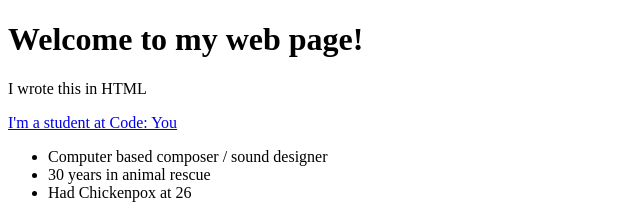
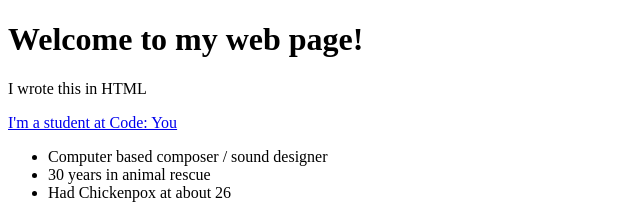
Before and after one commit to tsgxcode/About-Me-HTML, a plain HTML site: page index.html in a window 1280 px wide. Shown: the top 215 px of the page, 0-640 px from the left. Drawn offline with Linux system fonts and the light colour scheme.

Commit message:
Some correction

```diff
--- a/index.html
+++ b/index.html
@@ -15,7 +15,7 @@
       <ul>
         <li>Computer based composer / sound designer</li>
         <li>30 years in animal rescue</li>
-        <li>Had Chickenpox at 26</li>
+        <li>Had Chickenpox at about 26</li>
       </ul>
 
       <img src="https://code-you.org/wp-content/uploads/2023/07/codeyou-logo-wink.gif" alt="Code: You Logo:">
```
